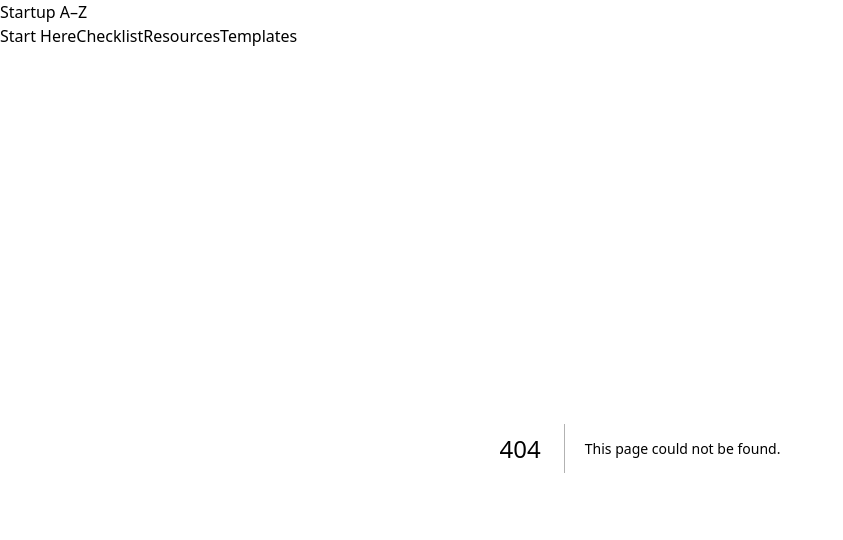
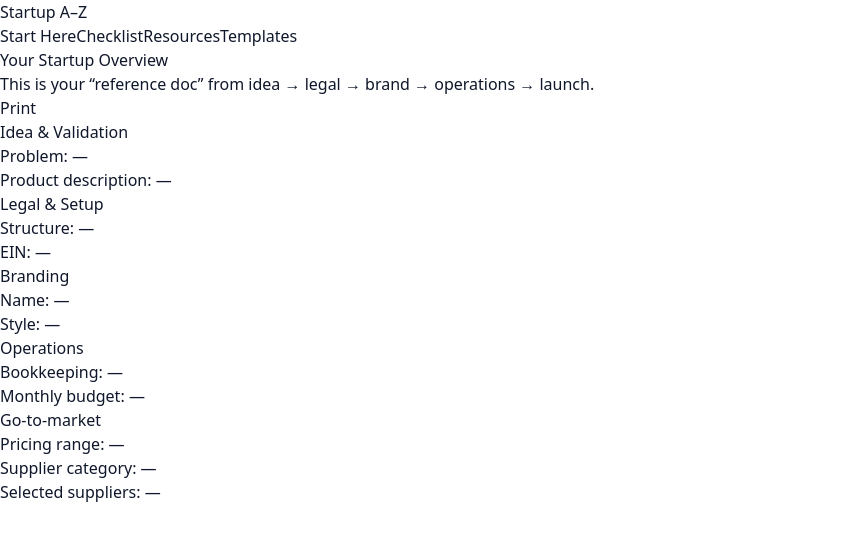
Before and after one commit to pandy-has/startup-a2z, a Next.js app: page /overview in a window 1280 px wide. Before the commit this address had no page. Shown: the top 540 px of the page, without its empty margins (0-843 px from the left). Built offline with nearby package versions, Linux system fonts and the light colour scheme.

Commit message:
Create page.tsx

```diff
--- /dev/null
+++ b/src/app/overview/page.tsx
@@ -0,0 +1,74 @@
+"use client";
+
+import { useEffect, useState } from "react";
+import { loadProject, type Project } from "@/lib/projectStore";
+
+export default function OverviewPage() {
+  const [p, setP] = useState<Project>({});
+
+  useEffect(() => setP(loadProject()), []);
+
+  return (
+    <div className="space-y-6">
+      <div className="flex items-start justify-between gap-4 flex-wrap">
+        <div>
+          <h1 className="text-2xl font-semibold">Your Startup Overview</h1>
+          <p className="text-slate-600 max-w-2xl">
+            This is your “reference doc” from idea → legal → brand → operations → launch.
+          </p>
+        </div>
+
+        <button className="rounded bg-slate-900 text-white px-4 py-2 text-sm" onClick={() => window.print()}>
+          Print
+        </button>
+      </div>
+
+      <section className="rounded border p-4 space-y-2">
+        <h2 className="font-semibold">Idea & Validation</h2>
+        <div><span className="font-medium">Problem:</span> {p.problem || "—"}</div>
+        <div><span className="font-medium">Product description:</span> {p.productDescription || "—"}</div>
+      </section>
+
+      <section className="rounded border p-4 space-y-2">
+        <h2 className="font-semibold">Legal & Setup</h2>
+        <div><span className="font-medium">Structure:</span> {p.businessStructure || "—"}</div>
+        {p.businessStructure === "Other" && (
+          <div><span className="font-medium">Other details:</span> {p.businessStructureOther || "—"}</div>
+        )}
+        <div><span className="font-medium">EIN:</span> {p.needsEIN || "—"}</div>
+      </section>
+
+      <section className="rounded border p-4 space-y-2">
+        <h2 className="font-semibold">Branding</h2>
+        <div><span className="font-medium">Name:</span> {p.businessName || "—"}</div>
+        <div><span className="font-medium">Style:</span> {p.logoStyle || "—"}</div>
+      </section>
+
+      <section className="rounded border p-4 space-y-2">
+        <h2 className="font-semibold">Operations</h2>
+        <div><span className="font-medium">Bookkeeping:</span> {p.bookkeepingChoice || "—"}</div>
+        <div><span className="font-medium">Monthly budget:</span> {p.estimatedMonthlyBudget != null ? `$${p.estimatedMonthlyBudget}` : "—"}</div>
+      </section>
+
+      <section className="rounded border p-4 space-y-2">
+        <h2 className="font-semibold">Go-to-market</h2>
+        <div>
+          <span className="font-medium">Pricing range:</span>{" "}
+          {p.pricing?.suggestedLow && p.pricing?.suggestedHigh
+            ? `$${p.pricing.suggestedLow} – $${p.pricing.suggestedHigh}`
+            : "—"}
+        </div>
+        <div><span className="font-medium">Supplier category:</span> {p.supplierCategory || "—"}</div>
+        <div><span className="font-medium">Selected suppliers:</span> {(p.selectedSuppliers || []).join(", ") || "—"}</div>
+      </section>
+
+      <style jsx global>{`
+        @media print {
+          header { display: none; }
+          main { padding: 0 !important; }
+          button { display: none !important; }
+        }
+      `}</style>
+    </div>
+  );
+}
```
